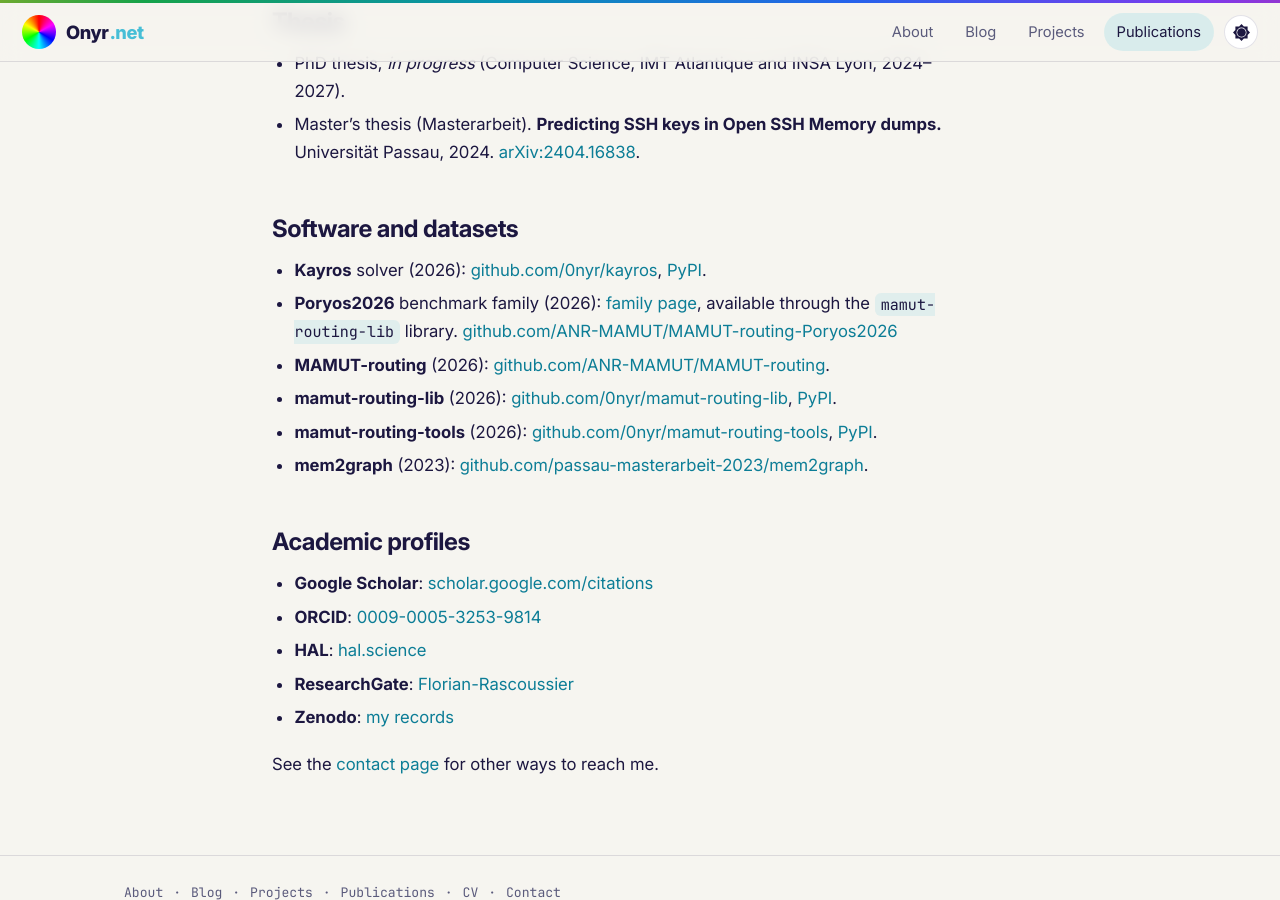
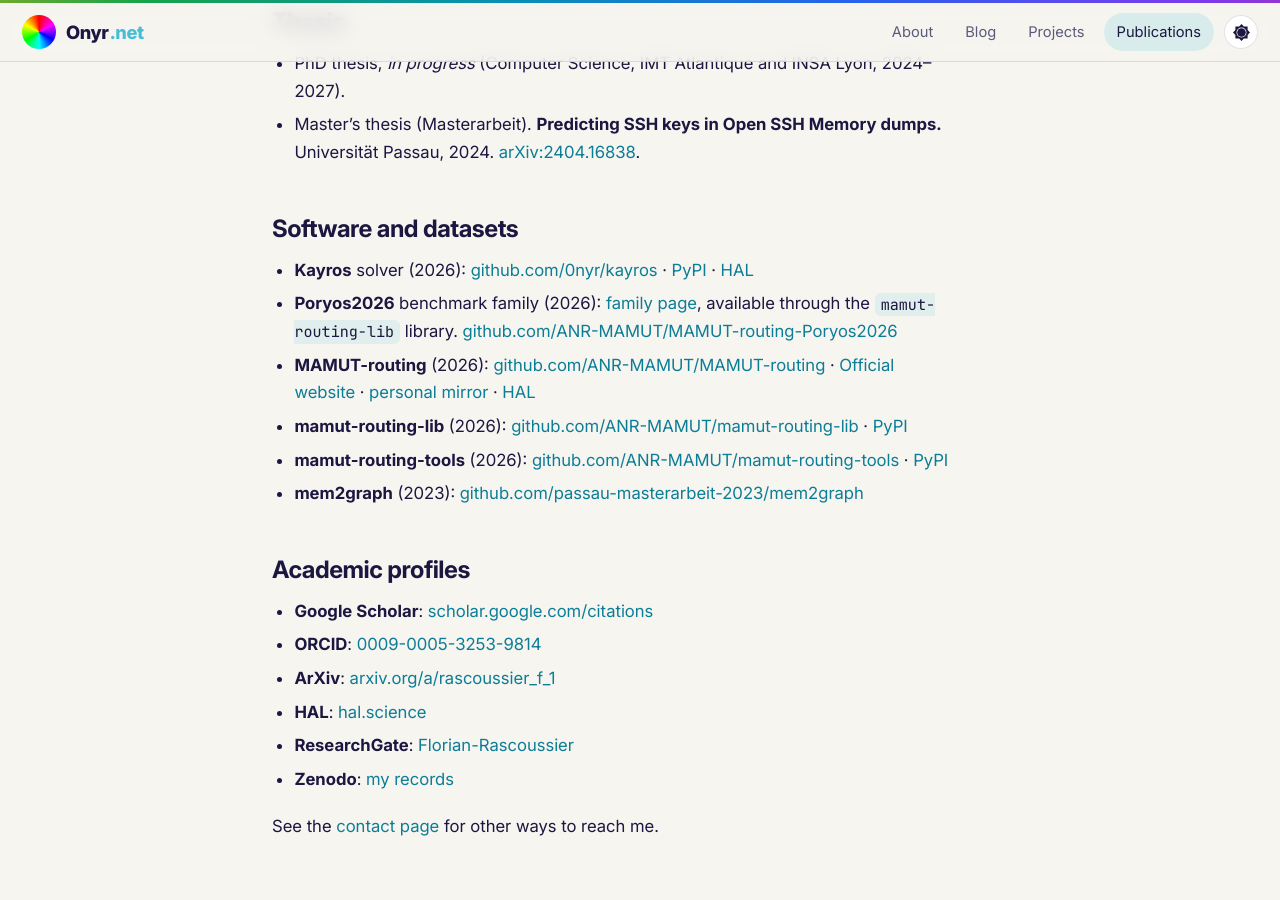
Before and after one commit to 0nyr/onyr-website, a Jekyll site: the page built from publications.md, in a window 1280 px wide and 900 px high, scrolled down 1022 px. Built offline with Jekyll 4.4.1, drawn with Linux system fonts in a browser that asks for light colours.

Commit message:
Publications: HAL/arXiv links, MAMUT link polish

```diff
--- a/publications.md
+++ b/publications.md
@@ -28,17 +28,18 @@ I am a PhD student in Computer Science and Operations Research; my work centers
 
 ## Software and datasets
 
-+ **Kayros** solver (2026): [github.com/0nyr/kayros](https://github.com/0nyr/kayros), [PyPI](https://pypi.org/project/kayros/).
++ **Kayros** solver (2026): [github.com/0nyr/kayros](https://github.com/0nyr/kayros) · [PyPI](https://pypi.org/project/kayros/) · [HAL](https://hal.science/hal-05697652)
 + **Poryos2026** benchmark family (2026): [family page](https://mamut-routing.onyr.net/benchmarks/tdvrptw/poryos2026/), available through the [`mamut-routing-lib`](https://pypi.org/project/mamut-routing-lib/) library. [github.com/ANR-MAMUT/MAMUT-routing-Poryos2026](https://github.com/ANR-MAMUT/MAMUT-routing-Poryos2026)
-+ **MAMUT-routing** (2026): [github.com/ANR-MAMUT/MAMUT-routing](https://github.com/ANR-MAMUT/MAMUT-routing/commits/main/).
-+ **mamut-routing-lib** (2026): [github.com/0nyr/mamut-routing-lib](https://github.com/ANR-MAMUT/mamut-routing-lib), [PyPI](https://pypi.org/project/mamut-routing-lib/).
-+ **mamut-routing-tools** (2026): [github.com/0nyr/mamut-routing-tools](https://github.com/ANR-MAMUT/mamut-routing-tools), [PyPI](https://pypi.org/project/mamut-routing-tools/).
-+ **mem2graph** (2023): [github.com/passau-masterarbeit-2023/mem2graph](https://github.com/passau-masterarbeit-2023/mem2graph).
++ **MAMUT-routing** (2026): [github.com/ANR-MAMUT/MAMUT-routing](https://github.com/ANR-MAMUT/MAMUT-routing/commits/main/) · [Official website](https://mamut-routing.univ-ubs.fr/) · [personal mirror](https://mamut-routing.onyr.net/index.html) · [HAL](https://hal.science/hal-05629810)
++ **mamut-routing-lib** (2026): [github.com/ANR-MAMUT/mamut-routing-lib](https://github.com/ANR-MAMUT/mamut-routing-lib) · [PyPI](https://pypi.org/project/mamut-routing-lib/)
++ **mamut-routing-tools** (2026): [github.com/ANR-MAMUT/mamut-routing-tools](https://github.com/ANR-MAMUT/mamut-routing-tools) · [PyPI](https://pypi.org/project/mamut-routing-tools/)
++ **mem2graph** (2023): [github.com/passau-masterarbeit-2023/mem2graph](https://github.com/passau-masterarbeit-2023/mem2graph)
 
 ## Academic profiles
 
 + **Google Scholar**: [scholar.google.com/citations](https://scholar.google.com/citations?hl=en&user=3YCbbfIAAAAJ)
 + **ORCID**: [0009-0005-3253-9814](https://orcid.org/0009-0005-3253-9814)
++ **ArXiv**: [arxiv.org/a/rascoussier_f_1](https://arxiv.org/a/rascoussier_f_1)
 + **HAL**: [hal.science](https://hal.science/search/index/?q=*&authIdPerson_i=1376402)
 + **ResearchGate**: [Florian-Rascoussier](https://www.researchgate.net/profile/Florian-Rascoussier)
 + **Zenodo**: [my records](https://zenodo.org/search?q=metadata.creators.person_or_org.name%3A%22Rascoussier%2C%20Florian%20Onyr%22&l=list&p=1&s=10&sort=bestmatch)
```
